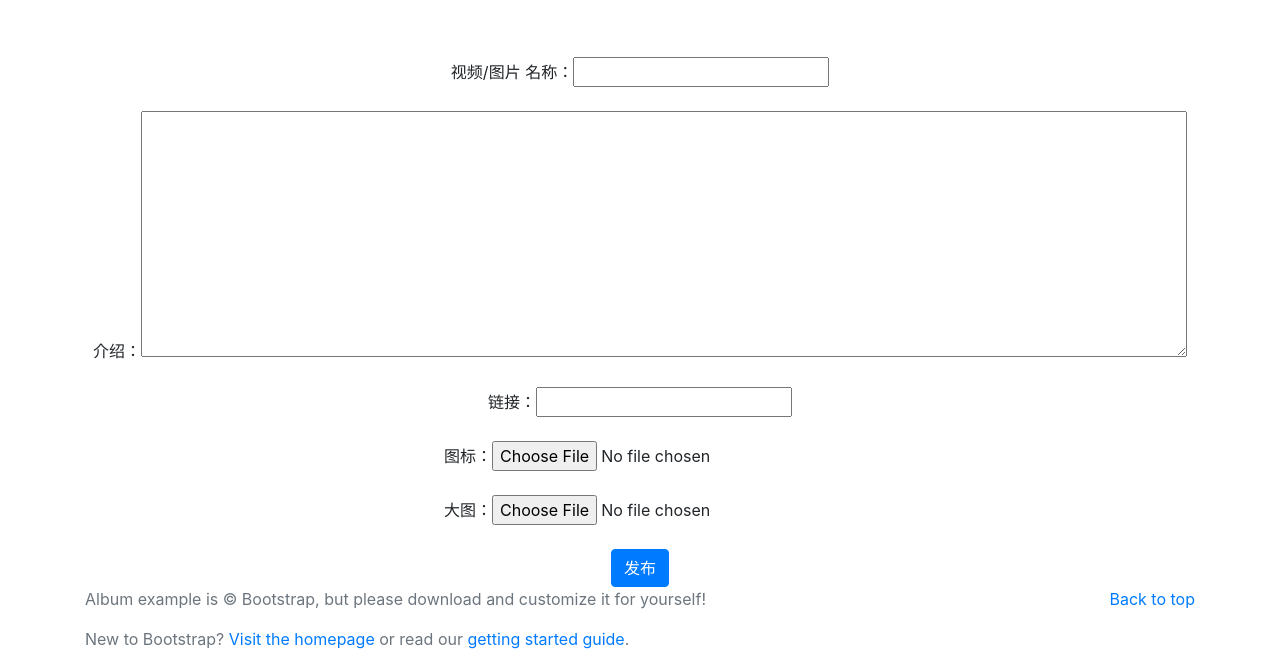
After one commit to xw1707/product_hunt, a Django app: page /products/publish/ in a window 1280 px wide. The commit adds this page. Shown: the part 363-1030 px from the top of the page. Run offline with Django 3.2, Linux system fonts and the light colour scheme; some libraries are stand-ins or nearby versions.

Commit message:
前端设计完成

```diff
--- a/ph/urls.py
+++ b/ph/urls.py
@@ -21,4 +21,5 @@ urlpatterns = [
     path('admin/', admin.site.urls),
     path('', products.views.procuct_list, name='主页'),
     path('account/', include('account.urls')),
+    path('products/', include('products.urls')),
 ]
--- /dev/null
+++ b/products/templates/publish.html
@@ -0,0 +1,15 @@
+{% extends "theme.html" %}
+
+
+{% block content %}
+	<h2 align="center">发布新的 视频/图片</h2><br><br>
+	<form method='POST' action="{% url '发布页面' %}" align="center" enctype="multipart/form-data">
+		{% csrf_token %}
+		视频/图片 名称：<input type="text" name="名称"><br><br>
+		介绍：<textarea cols=100 rows=10 name='介绍'></textarea> <br><br>
+		链接：<input type="text" name="链接"><br><br>
+		图标：<input type="file" name="图标"><br><br>
+		大图：<input type="file" name="大图"><br><br>
+		<input class='btn btn-primary' type="submit" value="发布">
+	</form>
+{% endblock content %}
--- /dev/null
+++ b/products/urls.py
@@ -0,0 +1,6 @@
+from django.urls import path
+from . import views
+
+urlpatterns = [
+    path('publish/', views.publish, name='发布页面'),
+]
--- a/products/views.py
+++ b/products/views.py
@@ -5,3 +5,15 @@ from django.shortcuts import render
 
 def procuct_list(request):
     return render(request, 'procuct_list.html')
+
+
+def publish(request):
+    if request.method == 'GET':
+        return render(request, 'publish.html')
+    elif request.method == 'POST':
+        app_name = request.POST['名称']
+        intro = request.POST['介绍']
+        url = request.POST['链接']
+        icon = request.POST['图标']
+        image = request.POST['大图']
+        return render(request, 'publish.html')
--- a/templates/theme.html
+++ b/templates/theme.html
@@ -54,6 +54,7 @@
 	  <div class="collapse navbar-collapse" id="navbarNavAltMarkup">
 	    <div class="navbar-nav ml-auto">
         {% if user.is_authenticated %}
+          <a class="nav-item nav-link" href="{% url '发布页面' %}">发布</a>
           <a class="nav-item nav-link" href="Javascript:{document.getElementById('退出').submit()}">退出</a>
           <form id='退出' method='POST' action="{% url '退出页面' %}">
             {% csrf_token %}
```
